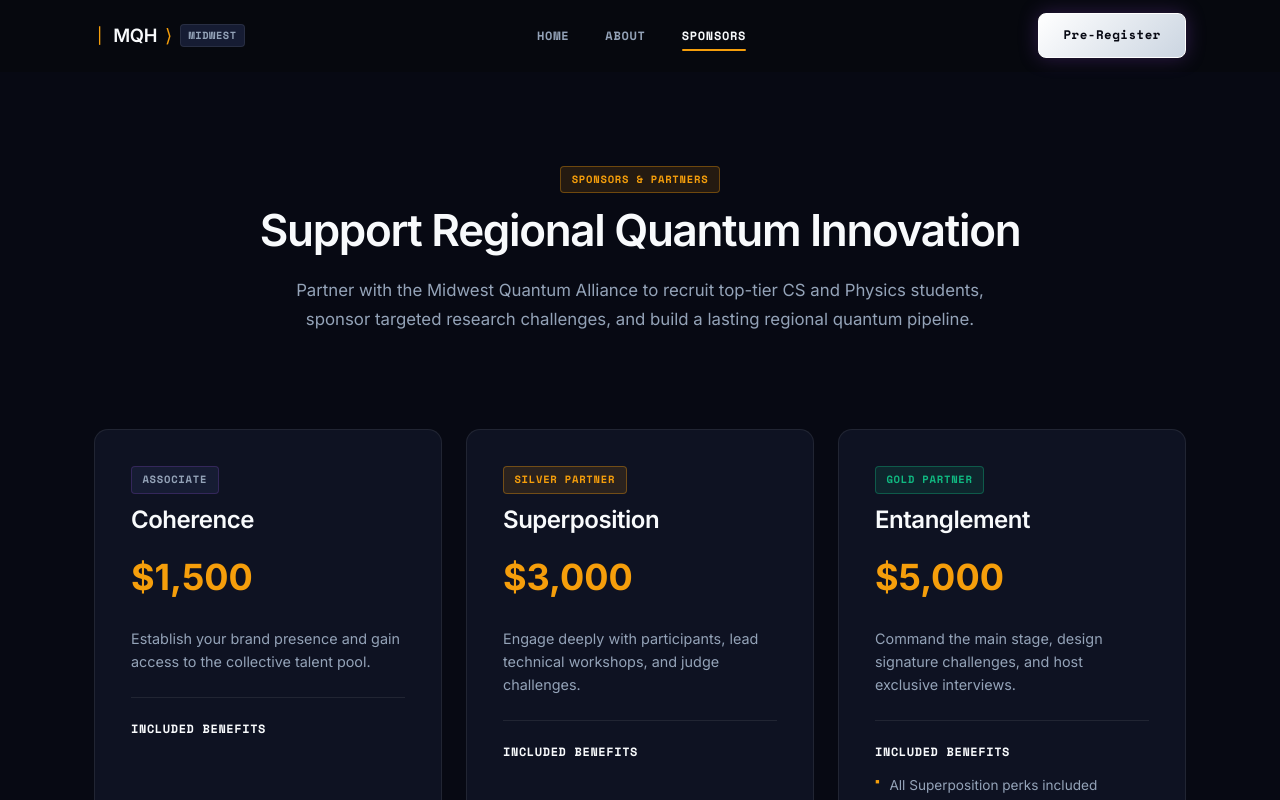
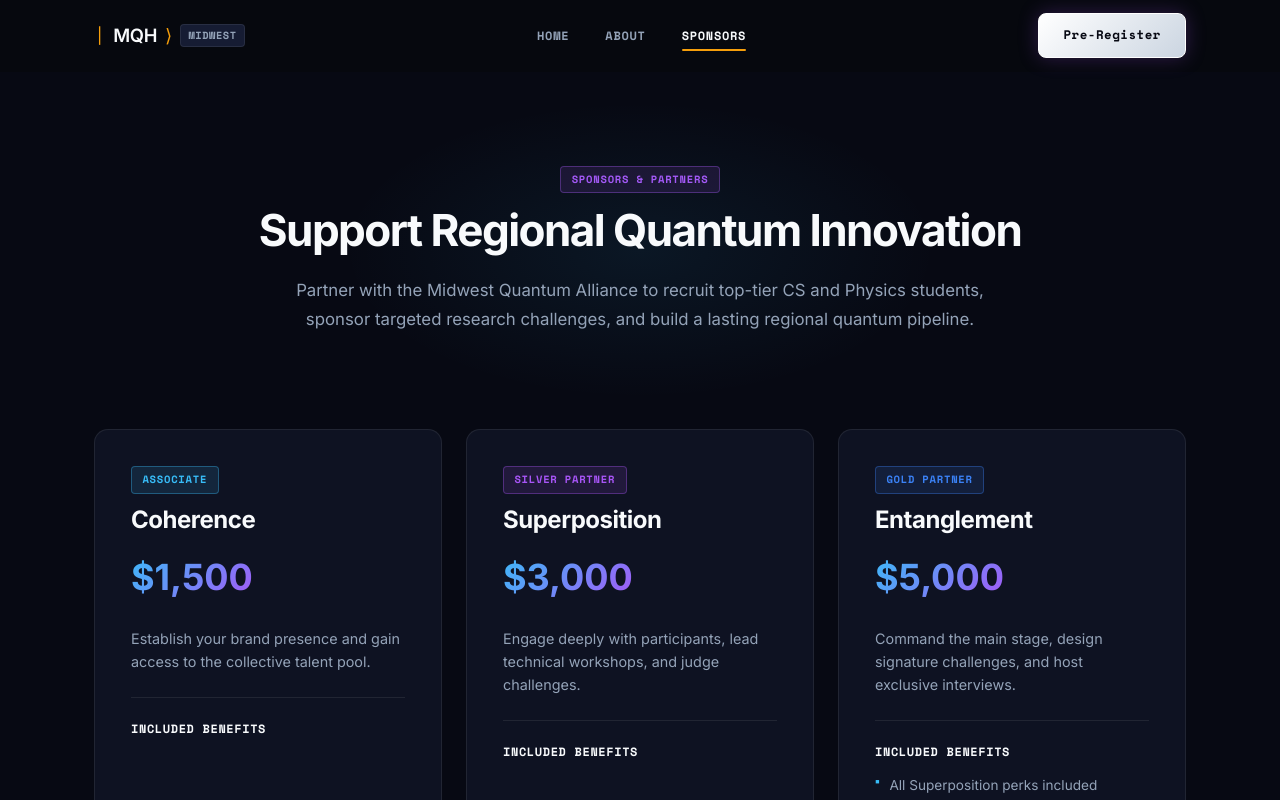
Before and after one commit to RockyTaco/Midwest-Quantum-Hackathon, a Next.js app: page /sponsor in a window 1280 px wide. Shown: the top 800 px of the page. Built offline with nearby package versions, Linux system fonts and the light colour scheme.

Commit message:
style: apply cool cosmic indigo/purple/cyan color system across About, Sponsor, and Register pages

```diff
--- a/src/app/about/AboutPage.module.css
+++ b/src/app/about/AboutPage.module.css
@@ -10,10 +10,24 @@
   padding: 0 1.5rem;
 }
 
-/* ── Intro ── */
+/* ── Intro Banner ── */
 .intro {
   padding: 4rem 0 3rem;
   text-align: center;
+  position: relative;
+}
+
+.intro::before {
+  content: "";
+  position: absolute;
+  top: 0;
+  left: 50%;
+  transform: translateX(-50%);
+  width: 600px;
+  height: 300px;
+  background: radial-gradient(ellipse at center, rgba(168, 85, 247, 0.08), transparent 70%);
+  pointer-events: none;
+  z-index: 0;
 }
 
 .pageTitle {
@@ -23,6 +37,8 @@
   margin-bottom: 1.25rem;
   color: var(--foreground);
   letter-spacing: -0.035em;
+  position: relative;
+  z-index: 1;
 }
 
 .pageSubtitle {
@@ -31,6 +47,8 @@
   color: var(--foreground-muted);
   max-width: 700px;
   margin: 0 auto;
+  position: relative;
+  z-index: 1;
 }
 
 /* ── Mission / Vision ── */
@@ -52,11 +70,12 @@
   display: flex;
   flex-direction: column;
   gap: 0.85rem;
-  transition: border-color 0.2s ease;
+  transition: border-color 0.2s ease, box-shadow 0.2s ease;
 }
 
 .missionCard:hover {
-  border-color: var(--border-medium);
+  border-color: rgba(168, 85, 247, 0.35);
+  box-shadow: 0 10px 30px rgba(168, 85, 247, 0.08);
 }
 
 .missionTitle {
@@ -113,18 +132,19 @@
   display: flex;
   flex-direction: column;
   gap: 0.65rem;
-  transition: border-color 0.2s ease;
+  transition: border-color 0.2s ease, box-shadow 0.2s ease;
 }
 
 .expectCard:hover {
-  border-color: var(--border-medium);
+  border-color: rgba(56, 189, 248, 0.35);
+  box-shadow: 0 10px 30px rgba(56, 189, 248, 0.08);
 }
 
 .expectNum {
   font-family: var(--font-mono);
   font-size: 0.7rem;
   font-weight: 700;
-  color: var(--accent-gold);
+  color: var(--accent-purple);
   letter-spacing: 0.1em;
 }
 
@@ -161,11 +181,12 @@
   background: var(--bg-surface);
   border: 1px solid var(--border-subtle);
   border-radius: var(--radius-lg);
-  transition: border-color 0.2s ease;
+  transition: border-color 0.2s ease, box-shadow 0.2s ease;
 }
 
 .uniCard:hover {
-  border-color: var(--border-medium);
+  border-color: rgba(168, 85, 247, 0.35);
+  box-shadow: 0 10px 30px rgba(168, 85, 247, 0.08);
 }
 
 .uniHeader {
@@ -207,7 +228,7 @@
 .uniLab {
   font-family: var(--font-mono);
   font-size: 0.68rem;
-  color: var(--accent-gold);
+  color: var(--accent-purple);
   display: block;
   margin-top: 0.2rem;
 }
@@ -229,7 +250,7 @@
   font-family: var(--font-mono);
   font-size: 0.72rem;
   font-weight: 600;
-  color: var(--accent-gold);
+  color: var(--accent-cyan);
   transition: color 0.15s ease;
 }
 
@@ -254,11 +275,12 @@
   border: 1px solid var(--border-subtle);
   border-radius: var(--radius-lg);
   padding: 1.75rem;
-  transition: border-color 0.2s ease;
+  transition: border-color 0.2s ease, box-shadow 0.2s ease;
 }
 
 .faqItem:hover {
-  border-color: var(--border-medium);
+  border-color: rgba(56, 189, 248, 0.35);
+  box-shadow: 0 10px 30px rgba(56, 189, 248, 0.08);
 }
 
 .faqQuestion {
--- a/src/app/register/page.tsx
+++ b/src/app/register/page.tsx
@@ -10,7 +10,7 @@ export default function RegisterPage() {
       <main className={styles.main}>
         <div className={styles.container}>
           <div className={styles.intro}>
-            <span className="badge badge-orange">Join the waitlist</span>
+            <span className="badge badge-purple">Join the waitlist</span>
             <h1 className={styles.title}>Submit Pre-Registration Interest</h1>
             <p className={styles.subtitle}>
               Secure early access to signup portals, request regional travel vans, and sign up for
--- a/src/app/sponsor/Sponsor.module.css
+++ b/src/app/sponsor/Sponsor.module.css
@@ -14,15 +14,31 @@
 .intro {
   padding: 4rem 0 3rem;
   text-align: center;
+  position: relative;
+}
+
+.intro::before {
+  content: "";
+  position: absolute;
+  top: 0;
+  left: 50%;
+  transform: translateX(-50%);
+  width: 600px;
+  height: 300px;
+  background: radial-gradient(ellipse at center, rgba(56, 189, 248, 0.08), transparent 70%);
+  pointer-events: none;
+  z-index: 0;
 }
 
 .pageTitle {
   font-size: 2.75rem;
-  font-weight: 600;
+  font-weight: 700;
   margin-top: 0.75rem;
   margin-bottom: 1.25rem;
   color: var(--foreground);
-  letter-spacing: -0.03em;
+  letter-spacing: -0.035em;
+  position: relative;
+  z-index: 1;
 }
 
 .pageSubtitle {
@@ -31,6 +47,8 @@
   color: var(--foreground-muted);
   max-width: 720px;
   margin: 0 auto;
+  position: relative;
+  z-index: 1;
 }
 
 /* Packages Grid */
@@ -53,12 +71,15 @@
   flex-direction: column;
   height: 100%;
   transition: all 0.2s ease;
+  position: relative;
+  overflow: hidden;
 }
 
 .card:hover {
-  border-color: var(--border-medium);
+  border-color: rgba(168, 85, 247, 0.35);
   background: var(--bg-surface-raised);
-  transform: translateY(-2px);
+  transform: translateY(-3px);
+  box-shadow: 0 15px 35px rgba(168, 85, 247, 0.1);
 }
 
 .cardHeader {
@@ -71,7 +92,7 @@
 
 .pkgName {
   font-size: 1.5rem;
-  font-weight: 600;
+  font-weight: 650;
   color: var(--foreground);
   letter-spacing: -0.02em;
 }
@@ -80,7 +101,9 @@
   font-family: var(--font-heading);
   font-size: 2.25rem;
   font-weight: 700;
-  color: var(--accent-gold);
+  background: linear-gradient(135deg, #38bdf8 0%, #a855f7 100%);
+  -webkit-background-clip: text;
+  -webkit-text-fill-color: transparent;
   margin-top: 0.15rem;
 }
 
@@ -125,7 +148,7 @@
 }
 
 .bullet {
-  color: var(--accent-gold);
+  color: var(--accent-cyan);
   font-size: 0.85rem;
   line-height: 1;
 }
@@ -139,14 +162,15 @@
   max-width: 860px;
   margin: 0 auto;
   background: var(--bg-surface);
-  border: 1px solid var(--border-subtle);
+  border: 1px solid rgba(168, 85, 247, 0.25);
   border-radius: var(--radius-lg);
   padding: 3rem 2.5rem;
+  box-shadow: 0 20px 40px rgba(0, 0, 0, 0.4);
 }
 
 .sectionTitle {
   font-size: 2rem;
-  font-weight: 600;
+  font-weight: 650;
   color: var(--foreground);
   margin-bottom: 0.75rem;
   text-align: center;
@@ -185,7 +209,7 @@
   text-transform: uppercase;
   font-size: 0.75rem;
   letter-spacing: 0.05em;
-  background: var(--bg-surface-raised);
+  background: rgba(14, 18, 34, 0.9);
 }
 
 .table td {
--- a/src/app/sponsor/page.tsx
+++ b/src/app/sponsor/page.tsx
@@ -17,7 +17,7 @@ export default function SponsorPage() {
       name: "Coherence",
       price: "$1,500",
       badge: "Associate",
-      badgeClass: "badge-gray",
+      badgeClass: "badge-cyan",
       description: "Establish your brand presence and gain access to the collective talent pool.",
       perks: [
         "Digital resume database access",
@@ -30,7 +30,7 @@ export default function SponsorPage() {
       name: "Superposition",
       price: "$3,000",
       badge: "Silver Partner",
-      badgeClass: "badge-gold",
+      badgeClass: "badge-purple",
       description: "Engage deeply with participants, lead technical workshops, and judge challenges.",
       perks: [
         "All Coherence perks included",
@@ -44,7 +44,7 @@ export default function SponsorPage() {
       name: "Entanglement",
       price: "$5,000",
       badge: "Gold Partner",
-      badgeClass: "badge-emerald",
+      badgeClass: "badge-blue",
       description: "Command the main stage, design signature challenges, and host exclusive interviews.",
       perks: [
         "All Superposition perks included",
@@ -64,7 +64,7 @@ export default function SponsorPage() {
         {/* Intro */}
         <section className={styles.intro}>
           <div className={styles.container}>
-            <span className="badge badge-gold">Sponsors & Partners</span>
+            <span className="badge badge-purple">Sponsors & Partners</span>
             <h1 className={styles.pageTitle}>Support Regional Quantum Innovation</h1>
             <p className={styles.pageSubtitle}>
               Partner with the Midwest Quantum Alliance to recruit top-tier CS and Physics students,
```
Also changed, not shown: src/components/PreRegisterForm.module.css (+13 -10 lines), vercel.json (added), 1 other file (tests, documents, lock files or other folders).
